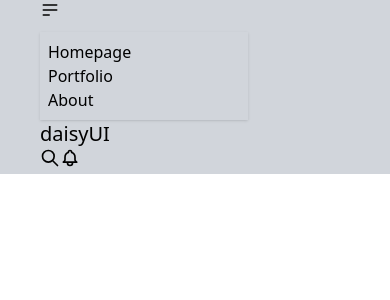
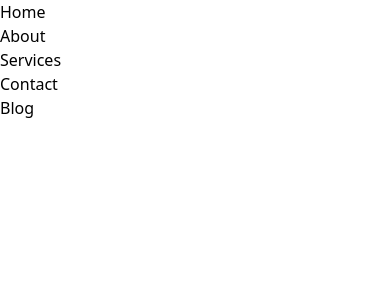
Before and after one commit to sazid0101/Price-options, a React (Vite) app: page /blog in a window 390 px wide. Shown: the top 300 px of the page. Built offline with nearby package versions, Linux system fonts and the light colour scheme.

Commit message:
navbar items implement,fake data make

```diff
--- a/src/App.jsx
+++ b/src/App.jsx
@@ -1,41 +1,16 @@
 
 import './App.css'
+import NavBar from './Components/NavBar/NavBar'
+// import DaisyNav from './Components/DaisyNav/DaisyNav'
 
 function App() {
 
 
   return (
     <>
+     <NavBar></NavBar>
 
-      <div className="navbar bg-base-100 pl-10 pr-10 bg-gray-300">
-  <div className="navbar-start">
-    <div className="dropdown">
-      <label tabIndex={0} className="btn btn-ghost btn-circle">
-        <svg xmlns="http://www.w3.org/2000/svg" className="h-5 w-5" fill="none" viewBox="0 0 24 24" stroke="currentColor"><path strokeLinecap="round" strokeLinejoin="round" strokeWidth="2" d="M4 6h16M4 12h16M4 18h7" /></svg>
-      </label>
-      <ul tabIndex={0} className="menu menu-sm dropdown-content mt-3 z-[1] p-2 shadow bg-base-100 rounded-box w-52">
-        <li><a>Homepage</a></li>
-        <li><a>Portfolio</a></li>
-        <li><a>About</a></li>
-      </ul>
-    </div>
-  </div>
-  <div className="navbar-center">
-    <a className="btn btn-ghost normal-case text-xl">daisyUI</a>
-  </div>
-  <div className="navbar-end">
-    <button className="btn btn-ghost btn-circle">
-      <svg xmlns="http://www.w3.org/2000/svg" className="h-5 w-5" fill="none" viewBox="0 0 24 24" stroke="currentColor"><path strokeLinecap="round" strokeLinejoin="round" strokeWidth="2" d="M21 21l-6-6m2-5a7 7 0 11-14 0 7 7 0 0114 0z" /></svg>
-    </button>
-    <button className="btn btn-ghost btn-circle">
-      <div className="indicator">
-        <svg xmlns="http://www.w3.org/2000/svg" className="h-5 w-5" fill="none" viewBox="0 0 24 24" stroke="currentColor"><path strokeLinecap="round" strokeLinejoin="round" strokeWidth="2" d="M15 17h5l-1.405-1.405A2.032 2.032 0 0118 14.158V11a6.002 6.002 0 00-4-5.659V5a2 2 0 10-4 0v.341C7.67 6.165 6 8.388 6 11v3.159c0 .538-.214 1.055-.595 1.436L4 17h5m6 0v1a3 3 0 11-6 0v-1m6 0H9" /></svg>
-        <span className="badge badge-xs badge-primary indicator-item"></span>
-      </div>
-    </button>
-  </div>
-</div>
-
+    {/* <DaisyNav></DaisyNav> */}
     </>
   )
 }
--- /dev/null
+++ b/src/Components/DaisyNav/DaisyNav.jsx
@@ -0,0 +1,45 @@
+const DaisyNav = () => {
+    return (
+        <div className="navbar bg-base-100">
+  <div className="navbar-start">
+    <div className="dropdown">
+      <label tabIndex={0} className="btn btn-ghost lg:hidden">
+        <svg xmlns="http://www.w3.org/2000/svg" className="h-5 w-5" fill="none" viewBox="0 0 24 24" stroke="currentColor"><path strokeLinecap="round" strokeLinejoin="round" strokeWidth="2" d="M4 6h16M4 12h8m-8 6h16" /></svg>
+      </label>
+      <ul tabIndex={0} className="menu menu-sm dropdown-content mt-3 z-[1] p-2 shadow bg-base-100 rounded-box w-52">
+        <li><a>Item 1</a></li>
+        <li>
+          <a>Parent</a>
+          <ul className="p-2">
+            <li><a>Submenu 1</a></li>
+            <li><a>Submenu 2</a></li>
+          </ul>
+        </li>
+        <li><a>Item 3</a></li>
+      </ul>
+    </div>
+    <a className="btn btn-ghost normal-case text-xl">daisyUI</a>
+  </div>
+  <div className="navbar-center hidden lg:flex">
+    <ul className="menu menu-horizontal px-1">
+      <li><a>Item 1</a></li>
+      <li tabIndex={0}>
+        <details>
+          <summary>Parent</summary>
+          <ul className="p-2">
+            <li><a>Submenu 1</a></li>
+            <li><a>Submenu 2</a></li>
+          </ul>
+        </details>
+      </li>
+      <li><a>Item 3</a></li>
+    </ul>
+  </div>
+  <div className="navbar-end">
+    <a className="btn">Button</a>
+  </div>
+</div>
+    );
+};
+
+export default DaisyNav;
--- /dev/null
+++ b/src/Components/NavBar/NavBar.jsx
@@ -0,0 +1,24 @@
+import Link from "../../Link/Link";
+
+const NavBar = () => {
+
+    const navRoutes = [
+        { id: 1, path: "/", name: "Home" },
+        { id: 2, path: "/about", name: "About" },
+        { id: 3, path: "/services", name: "Services" },
+        { id: 4, path: "/contact", name: "Contact" },
+        { id: 5, path: "/blog", name: "Blog" }
+      ];
+
+    return (
+        <nav>
+           <ul className="md:flex">
+           {
+                navRoutes.map(route => <Link route={route}></Link>)
+            }
+           </ul>
+        </nav>
+    );
+};
+
+export default NavBar;
--- /dev/null
+++ b/src/Link/Link.jsx
@@ -0,0 +1,9 @@
+import React from 'react';
+
+const Link = ({route}) => {
+    return (
+        <li className='mr-10'><a href={route.path}>{route.name}</a></li>
+    );
+};
+
+export default Link;
```
